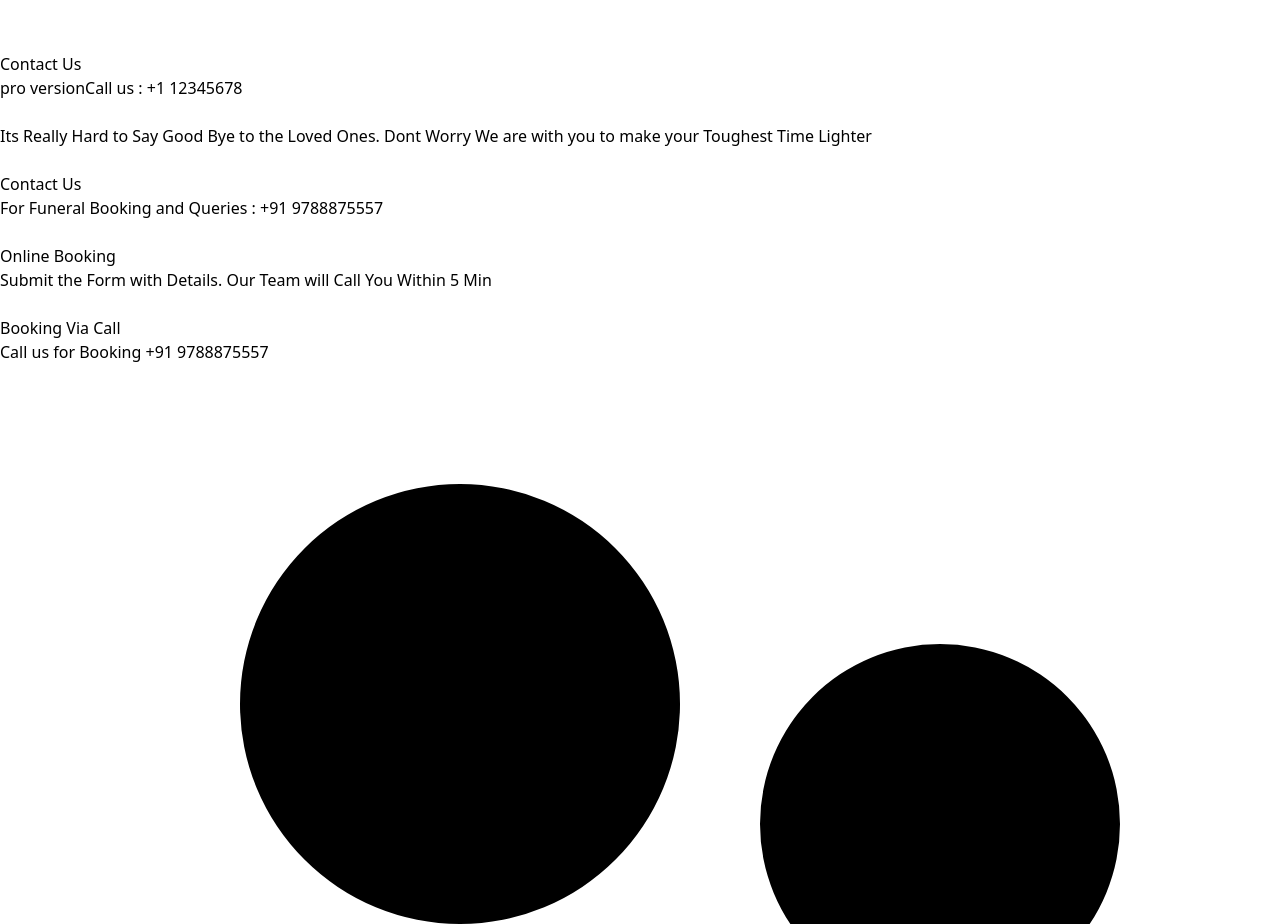
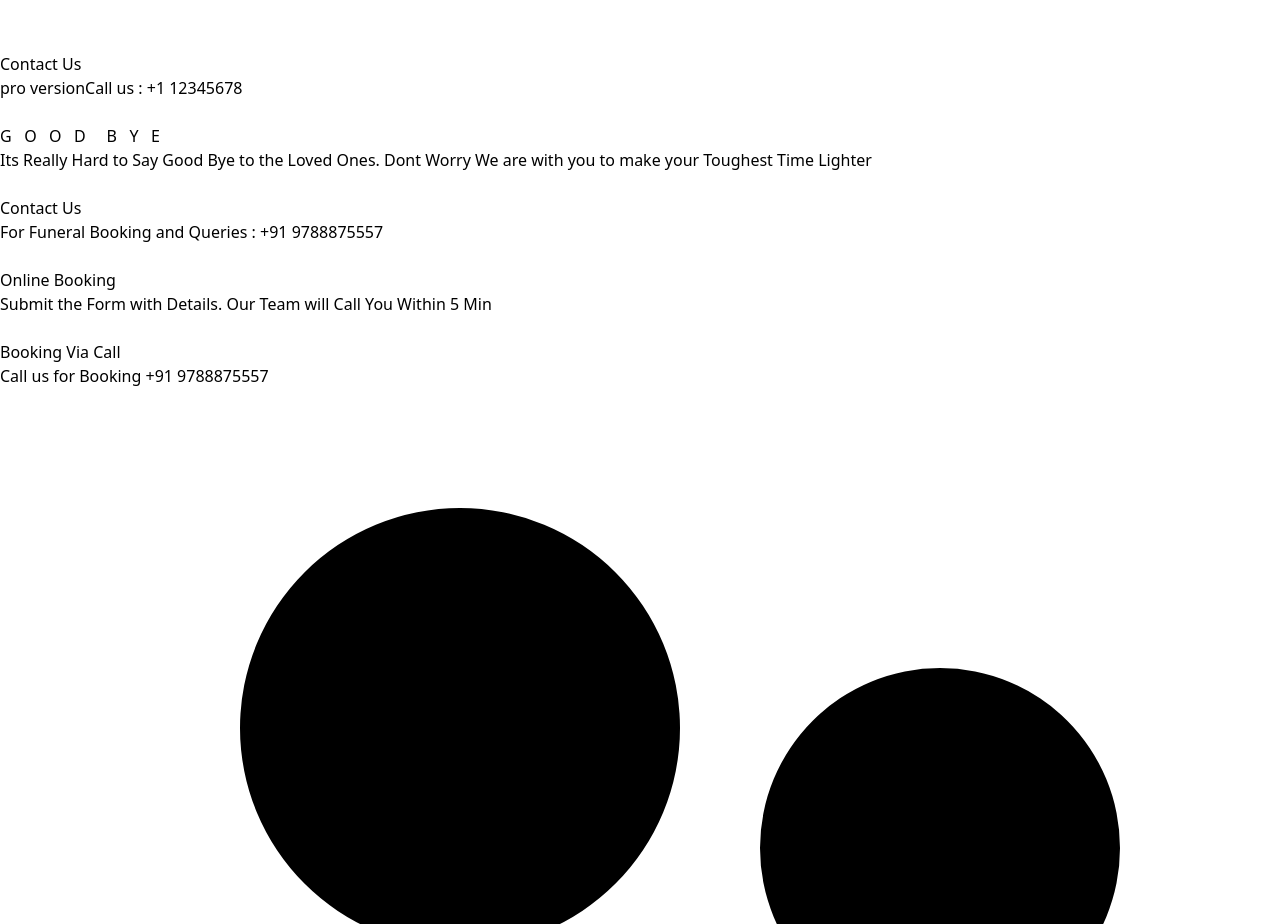
Before and after one commit to Ramragul/ReactProject, a React (Vite) app: page /home in a window 1280 px wide. Shown: the part 3860-4784 px from the top of the page. Built offline with nearby package versions, Linux system fonts and the light colour scheme; what @material-tailwind/react would draw is missing.

Commit message:
Deployment

```diff
--- a/src/pages/home.jsx
+++ b/src/pages/home.jsx
@@ -29,7 +29,7 @@ export function Home() {
                 color="white"
                 className="mb-6 font-black"
               >
-                {/* G &nbsp; O &nbsp; O &nbsp; D &nbsp; &nbsp; B &nbsp; Y &nbsp; E  */}
+                G &nbsp; O &nbsp; O &nbsp; D &nbsp; &nbsp; B &nbsp; Y &nbsp; E
               </Typography>
               <Typography variant="lead" color="white" className="opacity-80">
                Its Really Hard to Say Good Bye to the Loved Ones. Dont Worry We are with you to make your Toughest Time Lighter
```
